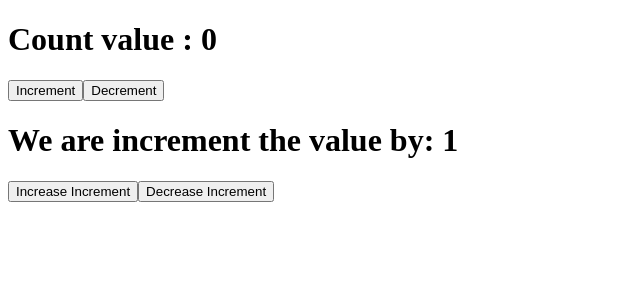
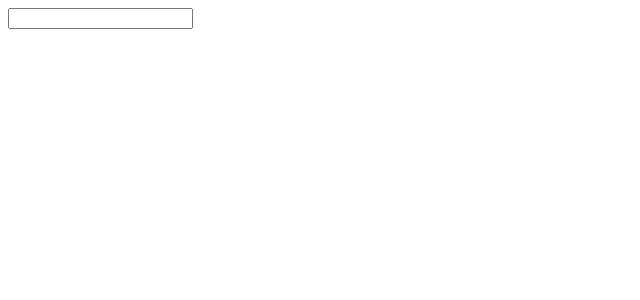
Before and after one commit to Leshan21/react-vite, a React (Vite) app in the folder reactPro/: page / in a window 1280 px wide. Shown: the top 300 px of the page, without its empty margins (0-640 px from the left). Built offline with nearby package versions, Linux system fonts and the light colour scheme.

Commit message:
handilling input fields in react

```diff
--- a/reactPro/src/App.jsx
+++ b/reactPro/src/App.jsx
@@ -3,12 +3,13 @@
 import ConditionalComponents from "./components/ConditionalComponents";
 import Message from "./components/Message";
 import Counter from "./components/Counter";
+import Form from "./components/Form";
 
 function App() {
 
   return (
     <>
-     <Counter />
+     <Form/>
     </>
   );
 }
--- /dev/null
+++ b/reactPro/src/components/Form.jsx
@@ -0,0 +1,16 @@
+import { useState } from "react";
+
+const Form = () => {
+  const [name, setName] = useState("");
+
+  return (
+    <>
+      <form action="">
+        <input onChange={(e) => setName(e.target.value)} type="text" value={name} />
+        <h1>{name}</h1>
+      </form>
+    </>
+  );
+};
+
+export default Form;
```
